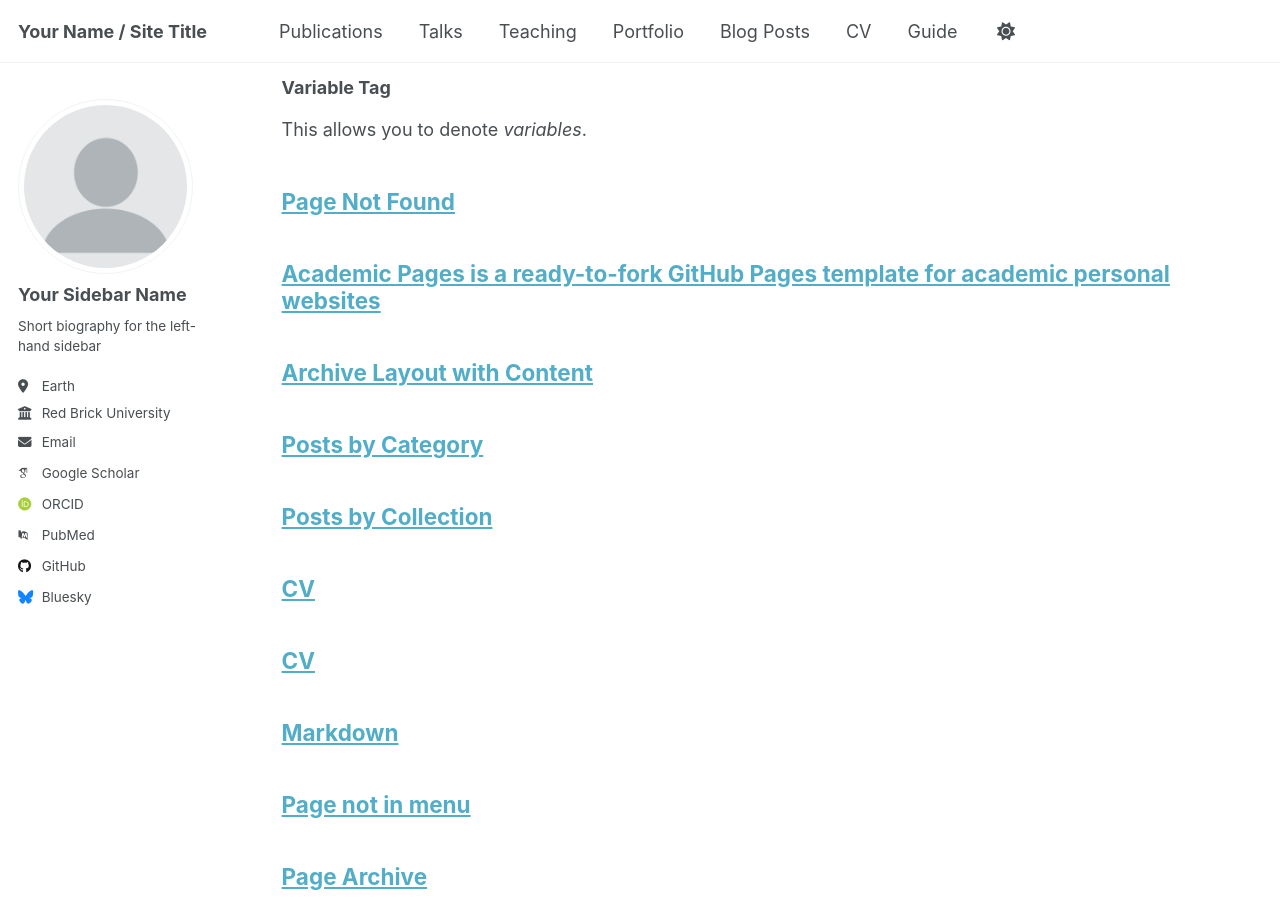
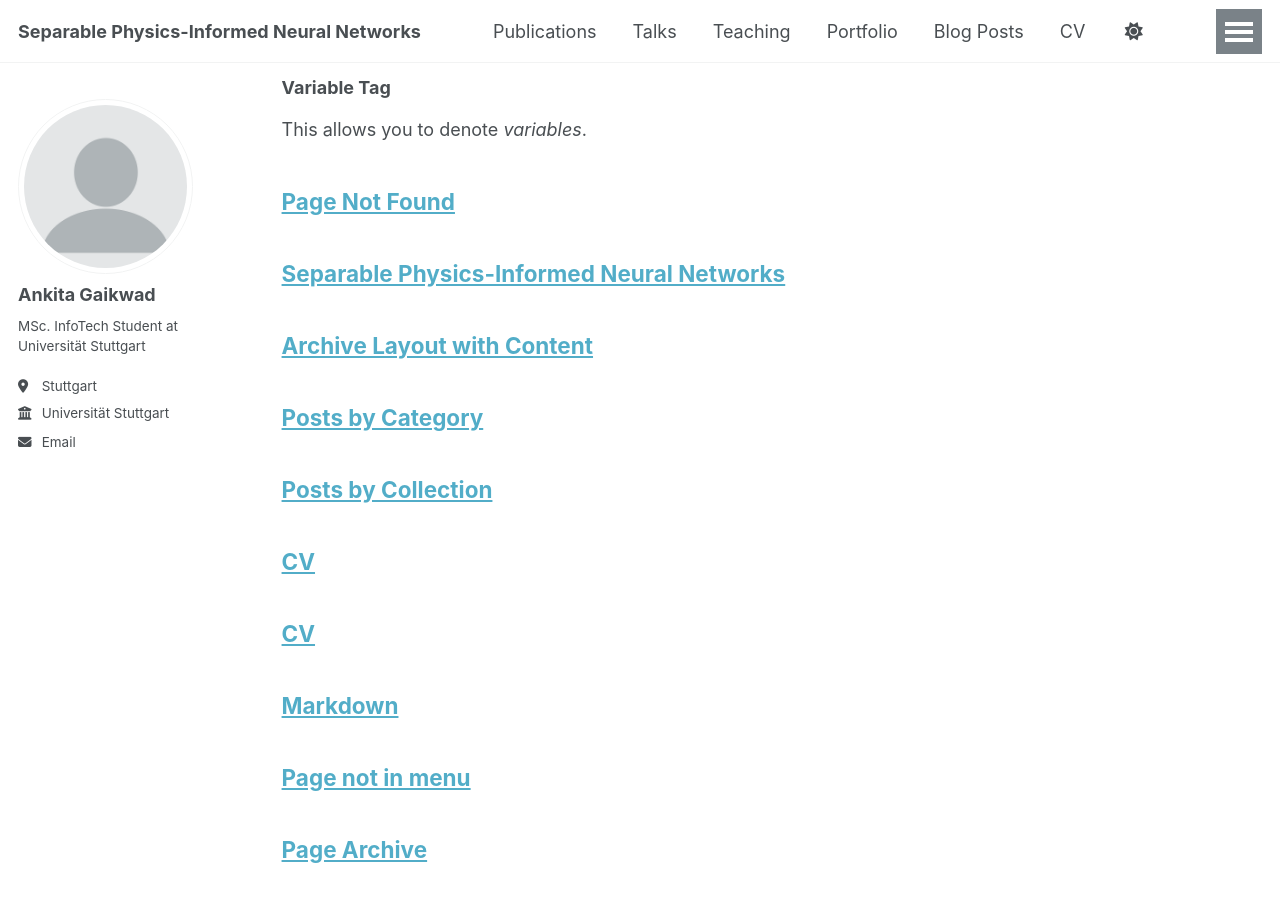
Before and after one commit to ankitagaikwad22/ankitablog.github.io, a Jekyll site: the page built from _pages/archive-layout-with-content.md, in a window 1280 px wide and 900 px high, scrolled down 4489 px. Built offline with Jekyll 4.4.1, drawn with Linux system fonts in a browser that asks for light colours; some web fonts are replaced; a script that is not in the unit is left out; some of the changed text lies outside the part shown.

```diff
--- a/_config.yml
+++ b/_config.yml
@@ -7,13 +7,12 @@
 # server process.
 
 # Basic Site Settings
-locale                   : "en-US"
-site_theme               : "default"
-title                    : "Your Name / Site Title"
+locale                   : "Germany"
+title                    : "Separable Physics-Informed Neural Networks"
 title_separator          : "-"
-name                     : &name "Your Name"
+name                     : &name "Ankita Gaikwad"
 description              : &description "personal description"
-url                      : https://academicpages.github.io # the base hostname & protocol for your site e.g. "https://[your GitHub username].github.io" or if you already have some other page hosted on Github then use "https://[your GitHub username].github.io/[Your Repo Name]"
+url                      : https://academicpages.github.io # the base hostname & protocol for your site e.g. "https://mmistakes.github.io"
 baseurl                  : "" # the subpath of your site, e.g. "/blog"
 repository               : "academicpages/academicpages.github.io"
 
@@ -23,37 +22,33 @@ repository               : "academicpages/academicpages.github.io"
 author:
   # Biographic information
   avatar           : "profile.png"
-  name             : "Your Sidebar Name"
+  name             : "Ankita Gaikwad"
   pronouns         : # example: "she/her"
-  bio              : "Short biography for the left-hand sidebar"
-  location         : "Earth"
-  employer         : "Red Brick University"
+  bio              : "MSc. InfoTech Student at Universität Stuttgart"
+  location         : "Stuttgart"
+  employer         : "Universität Stuttgart"
   uri              : # URL
-  email            : "none@example.org"
+  email            : "st185147@stud.uni-stuttgart.de"
 
   # Academic websites
-  academia         : # URL
   arxiv            : # URL - Update with the correct link to your profile
-  googlescholar    : "https://scholar.google.com/citations?user=PS_CX0AAAAAJ"
-  inspire-hep      : # URL
+  googlescholar    : #"https://scholar.google.com/citations?user=PS_CX0AAAAAJ"
   impactstory      : # URL
-  orcid            : "http://orcid.org/yourorcidurl"
-  semantic         : # URL
-  pubmed           : "https://www.ncbi.nlm.nih.gov/pubmed/?term=john+snow"
+  orcid            : #"http://orcid.org/yourorcidurl"
+  pubmed           : #"https://www.ncbi.nlm.nih.gov/pubmed/?term=john+snow"
   researchgate     : # URL
-  scopus           : # URL
 
   # Repositories and software development
   bitbucket        : # Username - Update with your username on the site
   codepen          : # Username
   dribbble         : # Username
-  github           : "academicpages"
+  github           : # "https://github.com/ankitagaikwad22"
   kaggle           : # Username
   stackoverflow    : # User number or user number and name (i.e., use "1" or "1/jeff-atwood")
 
   # Social media
   artstation       : # Username
-  bluesky          : "bsky.app" # Replace this with you Bluesky username
+  bluesky          : # "bsky.app" # Replace this with you Bluesky username
   facebook         : # Username
   flickr           : # Username
   foursquare       : # Username
@@ -151,7 +146,7 @@ social:
 
 # Analytics
 analytics:
-  provider               :  "false" # false (default), "google", "google-universal", "google-analytics-4", "custom"
+  provider               :  "google-universal" #"false" # false (default), "google", "google-universal", "google-analytics-4", "custom"
   google:
     tracking_id          :
 
```
Also changed, not shown: _pages/about.md (+146 -36 lines), _pages/img.png (added), images/Blog_images/Results.png (added).
